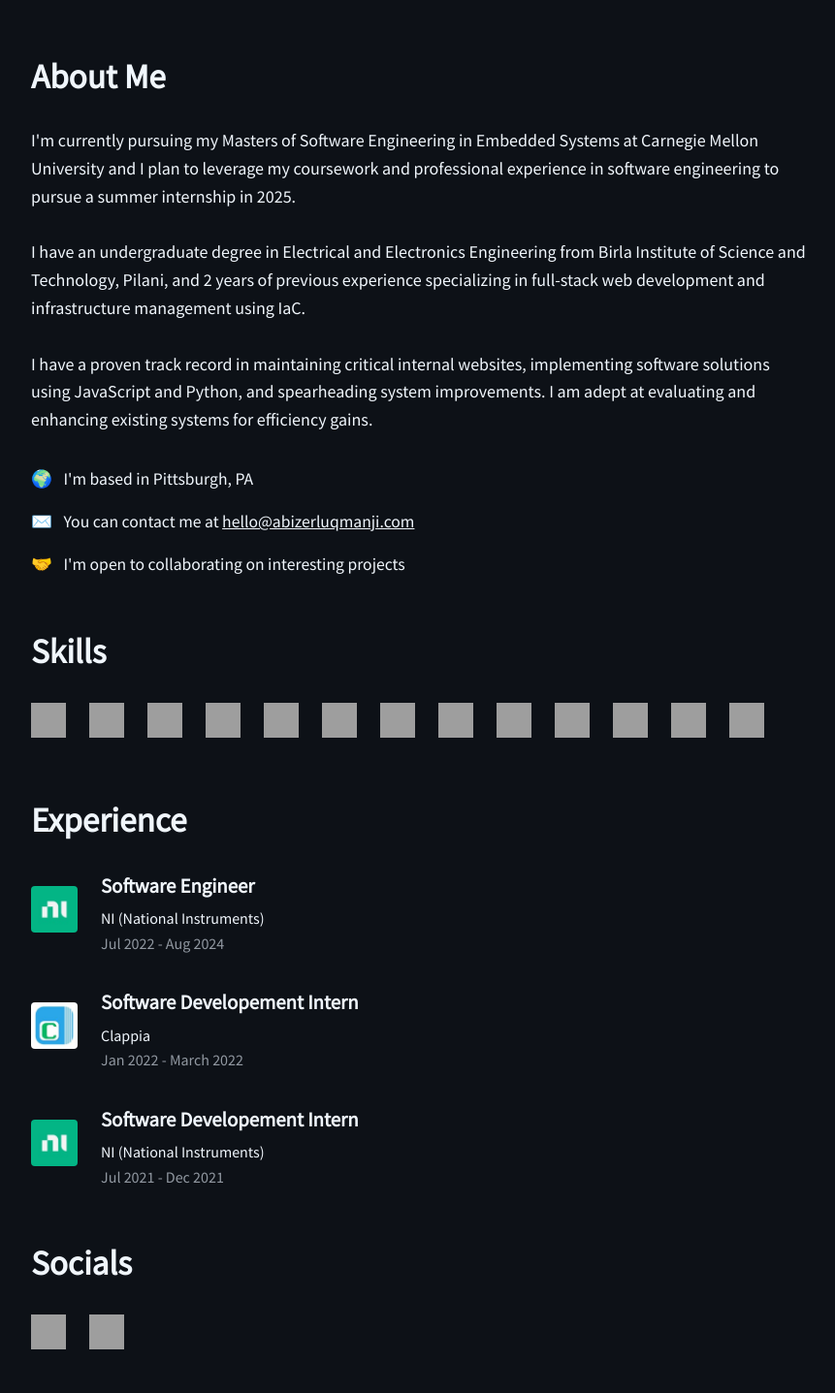
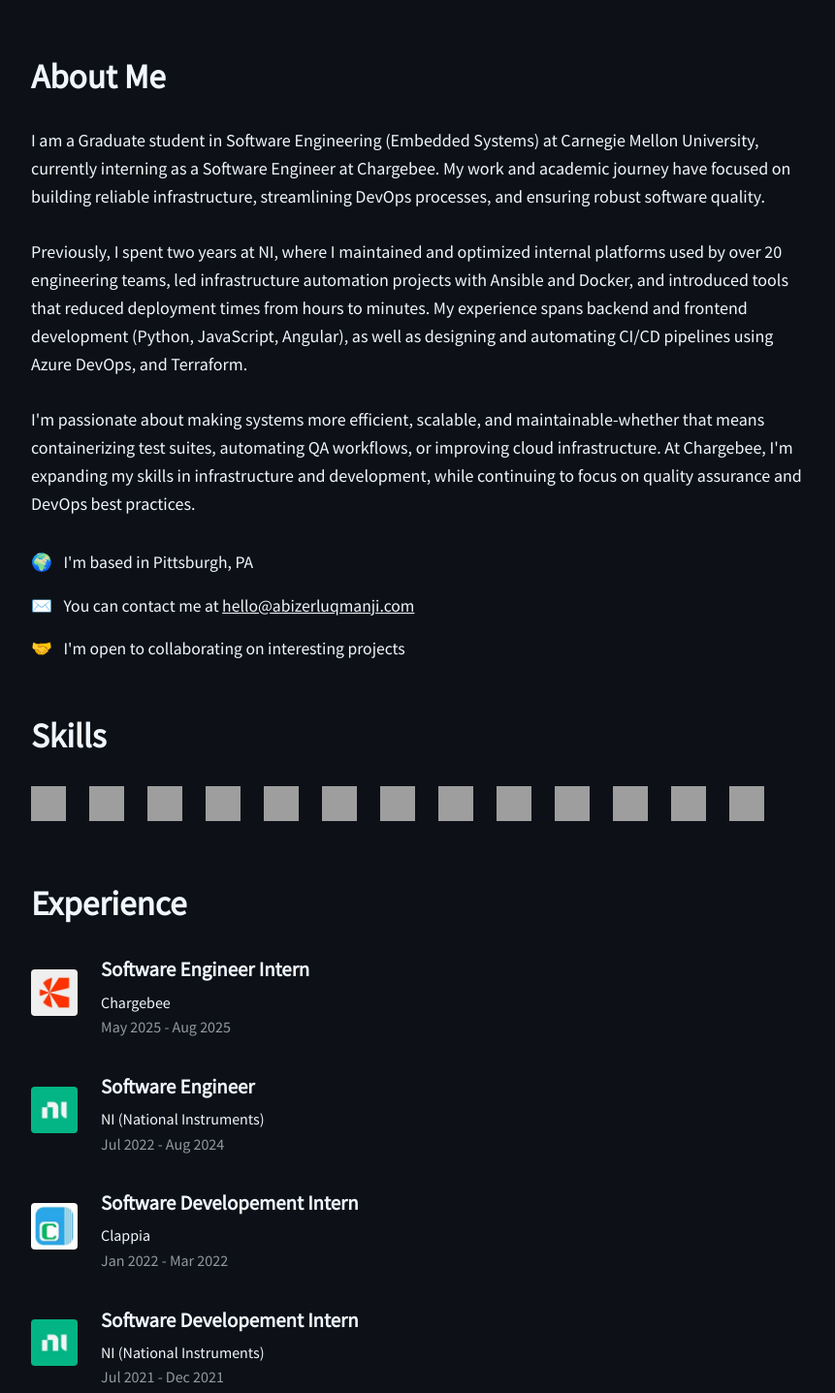
Before and after one commit to abizerluqmanji/abizerluqmanji.github.io, a plain HTML site: page index.html in a window 1280 px wide. Shown: the part 200-1637 px from the top of the page at 97% size, without its empty margins (208-1069 px from the left). Drawn offline with Linux system fonts and the light colour scheme; grey boxes are pictures that could not be loaded.

Commit message:
add chargebee experience

```diff
--- a/index.html
+++ b/index.html
@@ -25,17 +25,21 @@
     <main>
         <section id="about">
             <h2>About Me</h2>
-            <p>I'm currently pursuing my Masters of Software Engineering in Embedded Systems at Carnegie Mellon
-                University and I plan to leverage my coursework and professional experience in software engineering to
-                pursue a summer internship in 2025.
+            <p>
+                I am a Graduate student in Software Engineering (Embedded Systems) at Carnegie Mellon University,
+                currently interning as a Software Engineer at Chargebee. My work and academic journey have focused on
+                building reliable infrastructure, streamlining DevOps processes, and ensuring robust software quality.
                 <br><br>
-                I have an undergraduate degree in Electrical and Electronics Engineering from Birla Institute of Science
-                and Technology, Pilani, and 2 years of previous experience specializing in full-stack web development
-                and infrastructure management using IaC.
+                Previously, I spent two years at NI, where I maintained and optimized internal platforms used by over 20
+                engineering teams, led infrastructure automation projects with Ansible and Docker, and introduced tools
+                that reduced deployment times from hours to minutes. My experience spans backend and frontend
+                development (Python, JavaScript, Angular), as well as designing and automating CI/CD pipelines using
+                Azure DevOps, and Terraform.
                 <br><br>
-                I have a proven track record in maintaining critical internal websites, implementing software solutions
-                using JavaScript and Python, and spearheading system improvements. I am adept at evaluating and
-                enhancing existing systems for efficiency gains.
+                I'm passionate about making systems more efficient, scalable, and maintainable-whether that means
+                containerizing test suites, automating QA workflows, or improving cloud infrastructure. At Chargebee,
+                I'm expanding my skills in infrastructure and development, while continuing to focus on quality
+                assurance and DevOps best practices.
             </p>
 
             <ul class="clean-list info-list">
@@ -107,6 +111,17 @@
             <h2>Experience</h2>
             <div class="experience-list">
                 <div class="experience-item">
+                    <a href="https://www.chargebee.com/company/" class="icon-link" target="_blank" rel="noreferrer"
+                        title="Chargebee">
+                        <img src="images/chargebee_logo.jpg" alt="Chargebee">
+                    </a>
+                    <div class="experience-details">
+                        <h4>Software Engineer Intern</h4>
+                        <p>Chargebee</p>
+                        <p class="text-muted">May 2025 - Aug 2025</p>
+                    </div>
+                </div>
+                <div class="experience-item">
                     <a href="https://www.ni.com/en.html" class="icon-link" target="_blank" rel="noreferrer" title="NI">
                         <img src="images/niglobal_logo.jpg" alt="NI">
                     </a>
@@ -124,7 +139,7 @@
                     <div class="experience-details">
                         <h4>Software Developement Intern</h4>
                         <p>Clappia</p>
-                        <p class="text-muted">Jan 2022 - March 2022</p>
+                        <p class="text-muted">Jan 2022 - Mar 2022</p>
                     </div>
                 </div>
                 <div class="experience-item">
```
Also changed, not shown: images/chargebee_logo.jpg (added).
